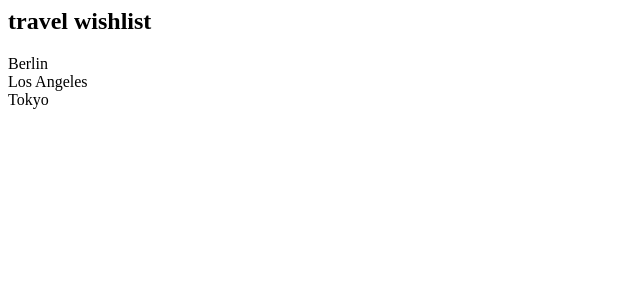
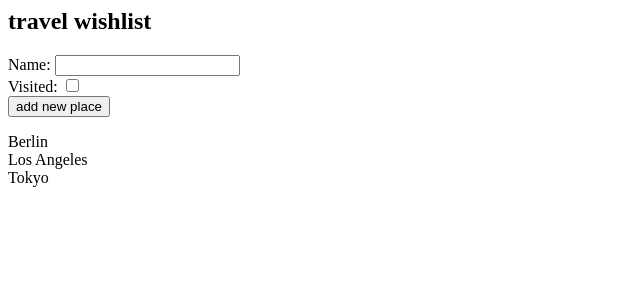
Before and after one commit to somiseol/itec2905-80, a Django app: page / in a window 1280 px wide. Shown: the top 300 px of the page, without its empty margins (0-640 px from the left). Run offline with Django 5.2, Linux system fonts and the light colour scheme; data comes from the database, SQL or seed files in the repository.

Commit message:
added form and about page

```diff
--- /dev/null
+++ b/lab8-django/django_wishlist/wishlist/travel_wishlist/forms.py
@@ -0,0 +1,7 @@
+from django import forms
+from .models import Place
+
+class NewPlaceForm(forms.ModelForm):
+    class Meta:
+        model = Place
+        fields = ('name', 'visited')
--- a/lab8-django/django_wishlist/wishlist/travel_wishlist/templates/travel_wishlist/wishlist.html
+++ b/lab8-django/django_wishlist/wishlist/travel_wishlist/templates/travel_wishlist/wishlist.html
@@ -1,4 +1,11 @@
 <h2>travel wishlist</h2>
+
+<form method="POST" action="{% url 'place_list' %}">
+    {% csrf_token %}
+    {{ new_place_form }}
+    <button type="sumbit">add new place</button>
+</form>
+
 
 {% for place in places %}
 
@@ -6,7 +13,7 @@
     {{ place.name }}
 </div>
 
-{% empty %}
+{% empty %} <!--- if list is empty --->
 
 <p>you have no places in your wishlist</p>
 
--- a/lab8-django/django_wishlist/wishlist/travel_wishlist/urls.py
+++ b/lab8-django/django_wishlist/wishlist/travel_wishlist/urls.py
@@ -3,4 +3,5 @@ from . import views
 
 urlpatterns = [
     path('', views.place_list, name='place_list'),
+    path('about', views.about, name='about')
 ]
--- a/lab8-django/django_wishlist/wishlist/travel_wishlist/views.py
+++ b/lab8-django/django_wishlist/wishlist/travel_wishlist/views.py
@@ -1,6 +1,22 @@
-from django.shortcuts import render
+from django.shortcuts import render, redirect
 from .models import Place
+from .forms import NewPlaceForm
+
 
 def place_list(request):
+
+    if request.method == "POST":
+        form = NewPlaceForm(request.POST)  # creating a form from data in the request
+        place = form.save()  # creating a model object from form
+        if form.is_valid():  # validation against db constraints
+            place.save()  # saves place to db
+            return redirect('place_list')  # reload homepage
+
     places = Place.objects.filter(visited=False).order_by('name')
-    return render(request, 'travel_wishlist/wishlist.html', {'places': places})
+    new_place_form = NewPlaceForm()  # used to create HTML
+    return render(request, 'travel_wishlist/wishlist.html', {'places': places, 'new_place_form': new_place_form})
+
+
+def about(request):
+    about = 'a website to create a wishlist of places'
+    return render(request, 'travel_wishlist/about.html', {'author': 'Somi', 'about': about})
```
Also changed, not shown: lab8-django/django_wishlist/wishlist/travel_wishlist/templates/travel_wishlist/about.html (added, +13 -0 lines).
